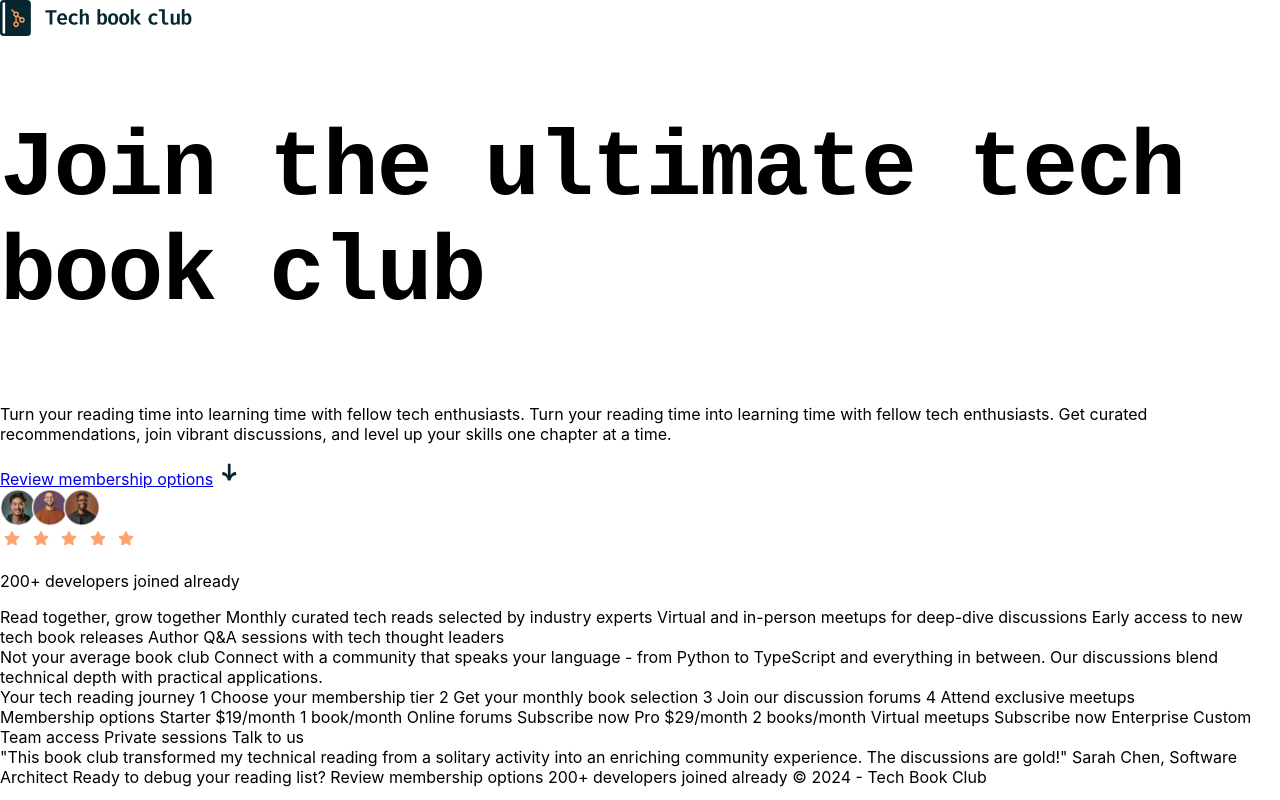
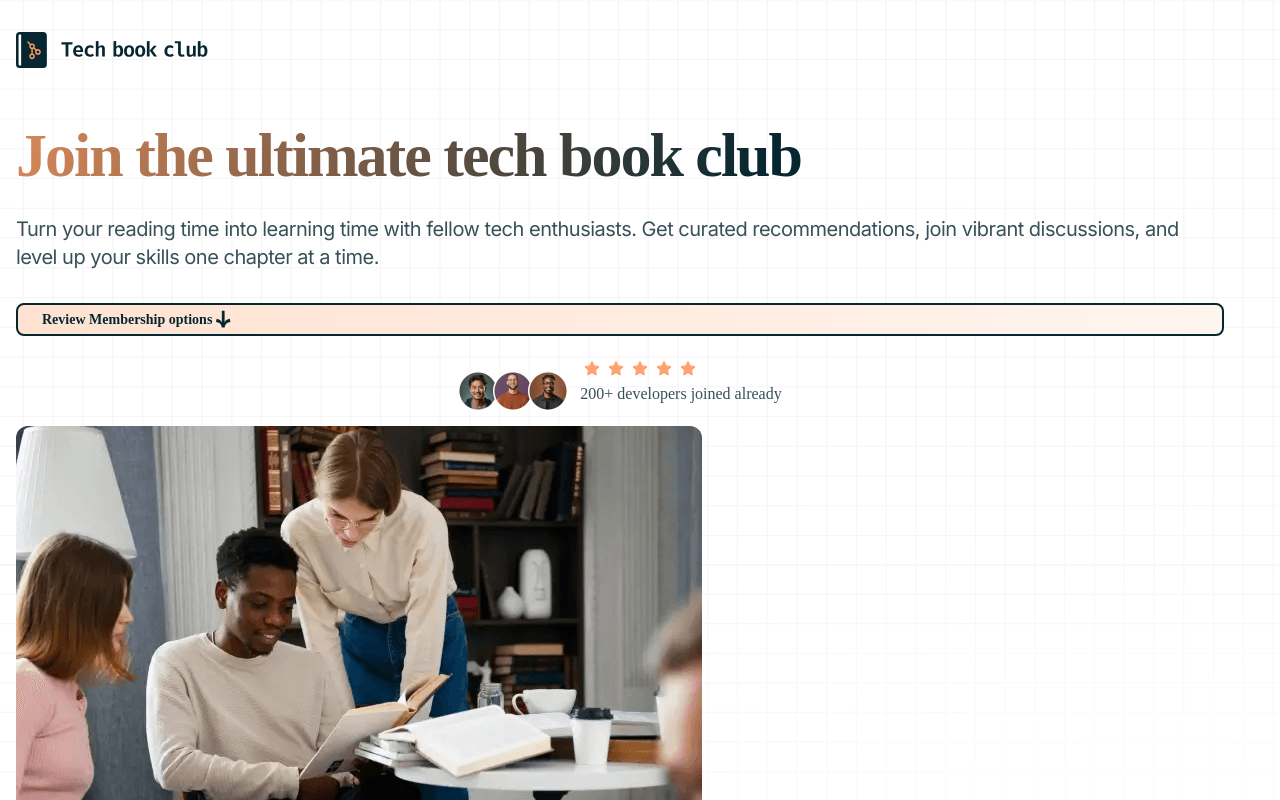
Before and after one commit to Ijndi/tech-book-club-landing-page, a plain HTML site: page index.html in a window 1280 px wide. Shown: the top 800 px of the page. Drawn offline with Linux system fonts and the light colour scheme; a web font is replaced by a local one.

Commit message:
finished the first section

```diff
--- a/css/index.css
+++ b/css/index.css
@@ -6,11 +6,11 @@
 
 :root{
     /* font families */
-    --ff-primary:"Martian Mono",monospace;
-    --ff-secondary:"inter",sans-serif;
+    --ff-primary:"Martian Mono";
+    --ff-secondary:"inter";
 
     /* font weights */
-    --fw-bold:900;
+    --fw-bold:bold;
     --fw-semibold:600;
     --fw-reg:300;
 
@@ -43,10 +43,10 @@
 
     /* line height */
 
-    --lh17: 120%
-    --lh236: 130%;
-    --lh4: 110%;
-    --lh5:140%;
+    --lh120: 120%
+    --lh130: 130%;
+    --lh110: 110%;
+    --lh140:140%;
 
     /* letter spacing */
 
@@ -54,30 +54,44 @@
     --ls-0_5:-0.5px;
     --ls-2:-2px;
 }
-@media (max-width:800px){
+@media (max-width:768px){
 
     :root{
         --fs-h1:38px;
         --fs-h2: 34px;
     }
 }
-.title-heading{
-    font-family: var(--ff-primary);
-    font-size: var(--fs-h1);
-    font-weight: var(--fw-bold);
-    color: var(--clr-textgradient);
-    line-height: var(--lh17);
-    letter-spacing: var(--ls-2);
-    margin-bottom: 20px;
+
+p,
+h1,
+h2,
+h3,
+h4,
+h5,
+h6{
+    margin: 0;
 }
-.header-img{
-    position: absolute;
-    top: 20px;
-    left: 350px;
+h1{
+    font-size: initial;
+    display: block;
 }
-img{
-    max-width:100%;
-
+p{
+    display: block;
+    margin-block-start: 1em;
+    margin-block-end: 1em;
+    margin-inline-start: 0px;
+    margin-inline-end: 0px;
+    unicode-bidi: isolate;
+}
+ul {
+    display: block;
+    list-style-type: disc;
+    margin-block-start: 1em;
+    margin-block-end: 1em;
+    margin-inline-start: 0px;
+    margin-inline-end: 0px;
+    padding-inline-start: 40px;
+    unicode-bidi: isolate;
 }
 body{
     background-color: var(--clr-textgradient);
@@ -85,8 +99,108 @@ body{
     font-family: var(--ff-secondary);
     font-size: var(--fs-body);
 }
+div {
+    display: block;
+    unicode-bidi: isolate;
+}
+img{
+    max-width:100%;
+    overflow-clip-margin: content-box;
+    overflow: clip;
+
+}
+.title-heading{
+    font-family: var(--ff-primary);
+    font-size: var(--fs-h1);
+    font-weight: var(--fw-bold);
+    color: transparent;
+    line-height: var(--lh120);
+    letter-spacing: var(--ls-2);
+    margin: 0;
+    background: linear-gradient(107deg, #FF9A60 -11.37%, #062630 61.84%);
+    background-clip: text;
+}
+.header-img{
+    position: absolute;
+    top: 20px;
+    left: 350px;
+    width: auto;
+
+}
 .avatar-image{
-    width: 100px;
-    height: auto;
+    width: 110px;
+    height: 40px;
+}
+.developer-count{
+    display: flex;
+    align-items: center;
+    justify-content: center;
+    margin-top: 20px;
+    gap: 12px;
+}
+.developer-count-text{
+    font-family: var(--ff-primary);
+    color: var(--clr-neutral700);
+    margin: 0;
+    display: block;
+    padding-bottom: 22.5px;
+}
+.star-icons{
+    display: flex;
+    width: fit-content;
+    list-style: none;
+    margin: 0;
+    padding: 0;
+}
+.subtitle-top{
+
+    margin-top:24px;
+    margin-bottom:32px;
+}
+.title-section{
+    padding-right:40px;
+    padding-top: 48px;
+
+}
+.container{
+    padding-top: 32px;
+    padding-right: 16px;
+    padding-bottom: 66px;
+    padding-left: 16px;
+    background-image: url(../assets/images/pattern-light-bg.svg);
+}
+.subtitle-text{
+    color: var(--clr-neutral700);
+    font-size: var(--fs-h5);
+    line-height: var(--lh140);
+    letter-spacing: var(--ls-0_5);
+    font-family: var(--ff-secondary);
+}
+.button-membership{
+    background-color: var(--clr-neutral100);
+    background: no-repeat linear-gradient(90deg, #FFE2D1, #FFF5EF);
+    color: var(--clr-neutral900);
+    font-family: var(--ff-primary);
+    font-size: var(--fs-p);
+    font-weight: var(--fw-semibold);
+    border-radius: 8px;
+    cursor: pointer;
+    transition: background-color 0.3s;
+    border: 2px var(--clr-neutral900) solid;
+    align-items: center;
+    padding: 2px 24px 2px 24px;
     display: flex;
 }
+
+.button-membership a{
+    text-decoration: none;
+    color: var(--clr-neutral900);
+}
+
+.button-membership:hover{
+    background-color: var(--clr-lightsalmon500);
+}
+.img-example-title{
+    border-radius: 12px;
+
+}
--- a/index.html
+++ b/index.html
@@ -5,30 +5,31 @@
   <meta name="viewport" content="width=device-width, initial-scale=1.0">
 
   <link rel="icon" type="image/png" sizes="32x32" href="./assets/images/favicon-32x32.png">
+  <link rel="stylesheet" href="https://fonts.googleapis.com/css2?family=Martian+Mono:wght@100..800&display=swap" type="text/css" />
+  <link rel="stylesheet" href="https://fonts.googleapis.com/css2?family=Inter:ital,opsz,wght@0,14..32,100..900;1,14..32,100..900&display=swap" type="text/css" />
   <link rel="stylesheet" href="./css/index.css" />
   <title>Tech book club</title>
 </head>
 <body>
-  <header>
+  <div class="container">
+   <header class="logo">
     <img src="./assets/images/logo.svg" alt="logo">
    </header>
-  <section>
-    <div class="title-heading">
-      <h1>
+    <section class="title-section">
+      <div>
+        <h1 class="title-heading">
           Join the ultimate tech book club
         </h1>
       </div>
-    <!-- <img class="header-img" src="./assets/images/image-hero-desktop.png" alt="header-image" /> -->
       <div class="subtitle-top">
-      <p>
-        Turn your reading time into learning time with fellow tech enthusiasts.
+        <p class="subtitle-text">
           Turn your reading time into learning time with fellow tech enthusiasts.
           Get curated recommendations, join vibrant discussions, and level up your
           skills one chapter at a time.
         </p>
       </div>
       <div class="button-membership">
-      <a href="#">Review membership options</a>
+        <a href="#">Review Membership options</a>
         <img src="./assets/images/icon-arrow-down.svg" alt="arrow-down">
       </div>
      <div class="developer-count">
@@ -36,22 +37,25 @@
         <img src="./assets/images/image-avatars.png" alt="avatar">
       </div>
       <div class="dev-stars-icon">
-        <img src="./assets/images/icon-star.svg" alt="star-icon">
-        <img src="./assets/images/icon-star.svg" alt="star-icon">
-        <img src="./assets/images/icon-star.svg" alt="star-icon">
-        <img src="./assets/images/icon-star.svg" alt="star-icon">
-        <img src="./assets/images/icon-star.svg" alt="star-icon">
-        <p>
+        <ul class="star-icons">
+          <li><img src="./assets/images/icon-star.svg" alt="star-icon"></li>
+          <li><img src="./assets/images/icon-star.svg" alt="star-icon"></li>
+          <li><img src="./assets/images/icon-star.svg" alt="star-icon"></li>
+          <li><img src="./assets/images/icon-star.svg" alt="star-icon"></li>
+          <li><img src="./assets/images/icon-star.svg" alt="star-icon"></li>
+        </ul>
+          <div class="developer-count-text">
+            <span>
               200+ developers joined already
-        </p>
-        <!-- <div class="avatar-image">
-          <img src="./assets/images/image-avatars.png" alt="avatar">
-        </div> -->
-
+            </span>
           </div>
-
+      </div>
      </div>
     </section>
+    <div >
+      <img class="img-example-title" src="./assets/images/image-hero-mobile.png" alt="moblie example">
+     </div>
+  </div>
   <section>
    Read together, grow together
 
```
Lines whose indentation alone changed are shown as unchanged.
